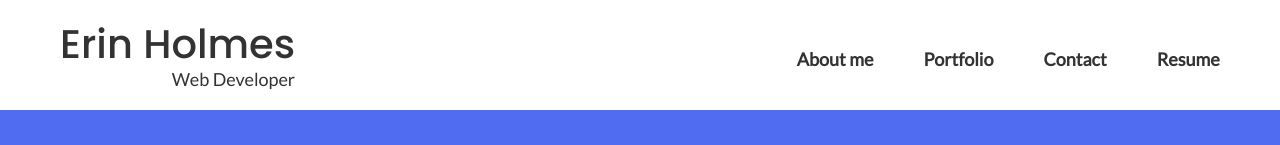
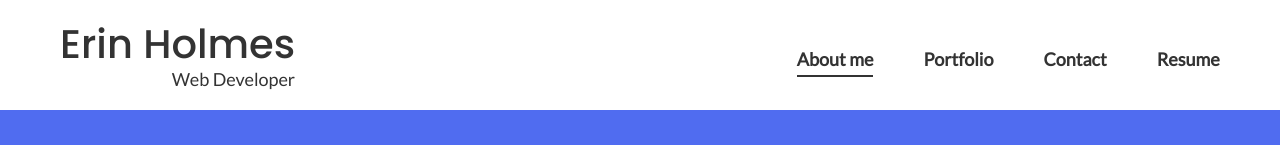
Before and after one commit to emholmes/react-portfolio, a React (Create React App) app: page / in a window 1280 px wide. Shown: the top 145 px of the page. Built offline with nearby package versions, Linux system fonts and the light colour scheme.

Commit message:
bug with use state

```diff
--- a/src/App.js
+++ b/src/App.js
@@ -9,7 +9,7 @@ import ContactForm from "./components/Contact";
 import Resume from "./components/Resume";
 
 function App() {
-  const [currentPage, handlePageChange] = useState("About");
+  const [currentPage, handlePageChange] = useState("About me");
 
   const renderPage = () => {
     switch(currentPage) {
```
